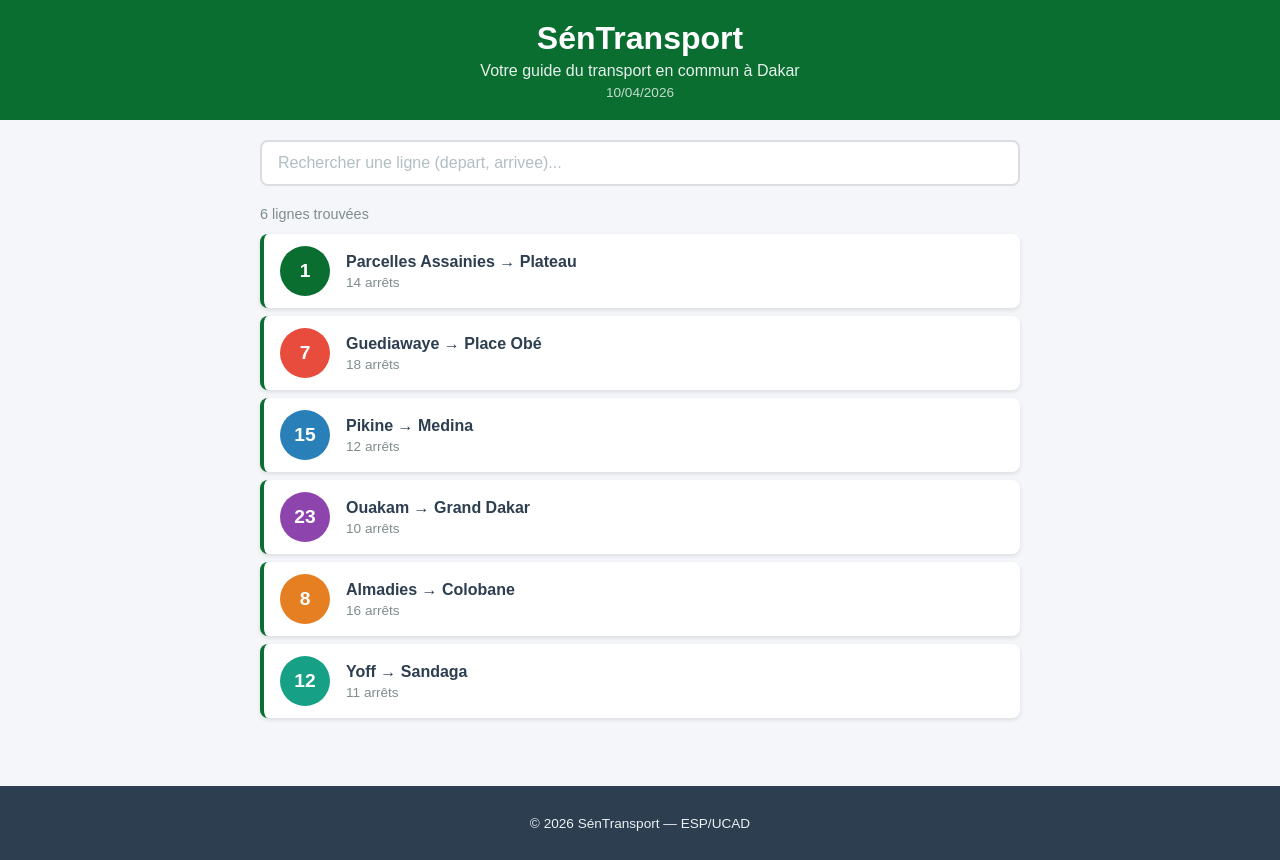
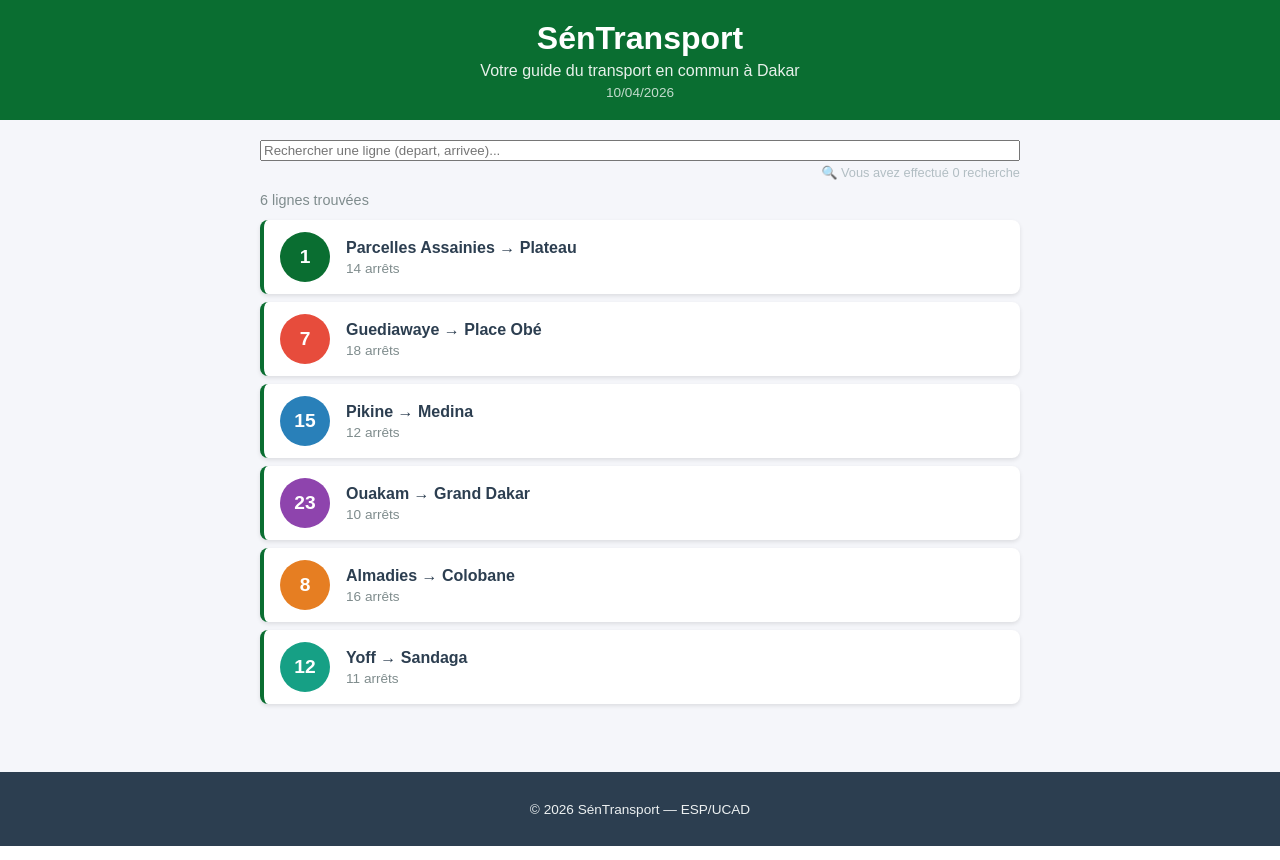
Before and after one commit to mamediarra200630-ui/SenTransport, a React (Create React App) app: page / in a window 1280 px wide. Built offline with nearby package versions, Linux system fonts and the light colour scheme.

Commit message:
Lab 3 : exercices effacer, aucun resultat, compteur

```diff
--- a/src/App.css
+++ b/src/App.css
@@ -42,3 +42,23 @@
   font-size: 0.9rem;
   margin: 0 0 12px 0;
 }
+.aucun-resultat {
+  text-align: center;
+  padding: 40px 20px;
+  color: #7f8c8d;
+  background-color: #ffffff;
+  border-radius: 8px;
+  border: 2px dashed #dcdde1;
+}
+
+.aucun-resultat p {
+  margin: 8px 0;
+  font-size: 1rem;
+}
+.compteur-recherche {
+  font-size: 0.8rem;
+  color: #b2bec3;
+  margin: 4px 0 12px 0;
+  text-align: right;
+  width: 100%;
+}
--- a/src/App.js
+++ b/src/App.js
@@ -9,6 +9,7 @@ import Footer from './Footer';
 function App() {
   const [recherche, setRecherche] = useState("");
   const [ligneSelectionnee, setLigneSelectionnee] = useState(null);
+  const [nbRecherches, setNbRecherches] = useState(0);
 
   const lignes = [
     { id: 1, numero: "1", depart: "Parcelles Assainies", arrivee: "Plateau", arrets: 14, couleur: "#0a6e31",
@@ -31,6 +32,11 @@ function App() {
     l.numero.includes(recherche)
   );
 
+  function handleRecherche(valeur) {
+    setRecherche(valeur);
+    setNbRecherches(n => n + 1);
+  }
+
   function handleClickLigne(ligne) {
     if (ligneSelectionnee && ligneSelectionnee.id === ligne.id) {
       setLigneSelectionnee(null);
@@ -43,11 +49,20 @@ function App() {
     <div className="App">
       <Header />
       <main className="contenu">
-        <Recherche valeur={recherche} onChange={setRecherche} />
+        <Recherche valeur={recherche} onChange={handleRecherche} />
+        <p className="compteur-recherche">
+          🔍 Vous avez effectué {nbRecherches} recherche{nbRecherches > 1 ? 's' : ''}
+        </p>
         <p className="resultat-recherche">
           {lignesFiltrees.length} ligne{lignesFiltrees.length > 1 ? 's' : ''} trouvée{lignesFiltrees.length > 1 ? 's' : ''}
         </p>
-        {lignesFiltrees.map(ligne => (
+        {lignesFiltrees.length === 0 ? (
+          <div className="aucun-resultat">
+            <p>😕 Aucune ligne trouvée pour "<strong>{recherche}</strong>"</p>
+            <p>Essayez un autre quartier ou numéro de ligne.</p>
+          </div>
+        ) : (
+          lignesFiltrees.map(ligne => (
             <LigneBus
               key={ligne.id}
               numero={ligne.numero}
@@ -58,7 +73,8 @@ function App() {
               estSelectionnee={ligneSelectionnee && ligneSelectionnee.id === ligne.id}
               onClick={() => handleClickLigne(ligne)}
             />
-        ))}
+          ))
+        )}
         {ligneSelectionnee && <DetailLigne ligne={ligneSelectionnee} />}
       </main>
       <Footer />
--- a/src/Recherche.css
+++ b/src/Recherche.css
@@ -1,22 +1,26 @@
-.recherche {
-  margin-bottom: 20px;
+.recherche-conteneur {
+  position: relative;
+  display: flex;
+  align-items: center;
 }
 
-.recherche-input {
+.recherche-conteneur .recherche-input {
   width: 100%;
-  padding: 12px 16px;
-  font-size: 1rem;
-  border: 2px solid #dcdde1;
-  border-radius: 8px;
-  outline: none;
-  box-sizing: border-box;
-  transition: border-color 0.2s;
+  padding-right: 40px;
 }
 
-.recherche-input:focus {
-  border-color: #0a6e31;
+.recherche-effacer {
+  position: absolute;
+  right: 12px;
+  background: none;
+  border: none;
+  color: #7f8c8d;
+  font-size: 1rem;
+  cursor: pointer;
+  padding: 0;
+  line-height: 1;
 }
 
-.recherche-input::placeholder {
-  color: #b2bec3;
+.recherche-effacer:hover {
+  color: #2c3e50;
 }
--- a/src/Recherche.js
+++ b/src/Recherche.js
@@ -3,6 +3,7 @@ import './Recherche.css';
 function Recherche({ valeur, onChange }) {
   return (
     <div className="recherche">
+      <div className="recherche-conteneur">
         <input
           type="text"
           className="recherche-input"
@@ -10,6 +11,15 @@ function Recherche({ valeur, onChange }) {
           value={valeur}
           onChange={e => onChange(e.target.value)}
         />
+        {valeur && (
+          <button
+            className="recherche-effacer"
+            onClick={() => onChange("")}
+          >
+            ✕
+          </button>
+        )}
+      </div>
     </div>
   );
 }
```
Lines whose indentation alone changed are shown as unchanged.
